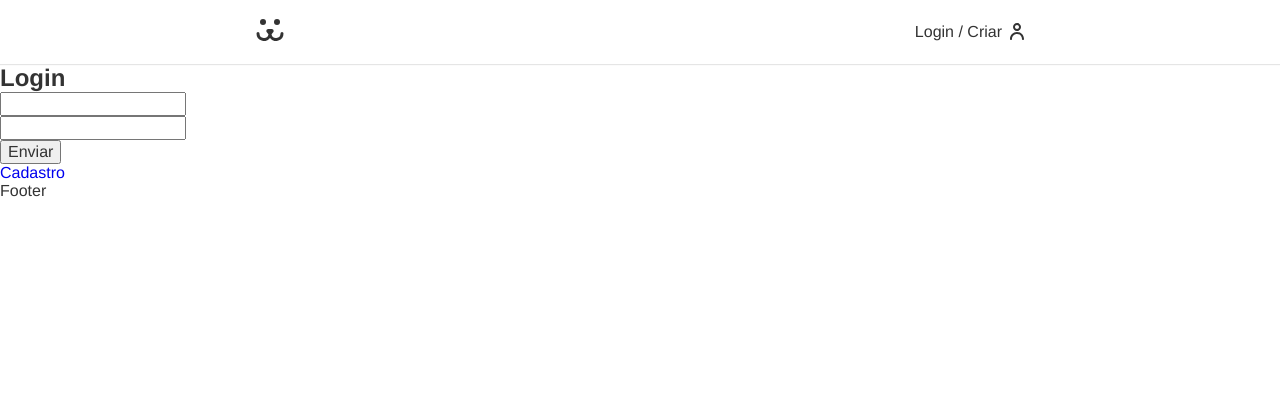
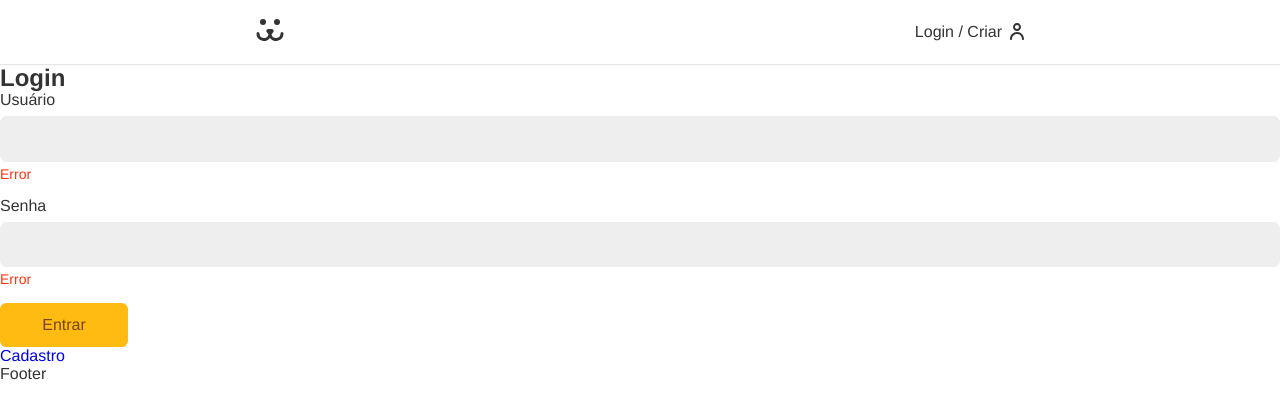
Before and after one commit to gabrielqoliveiraa/instadog, a React (Create React App) app: page /login in a window 1280 px wide. Shown: the top 418 px of the page. Built offline with nearby package versions, Linux system fonts and the light colour scheme.

Commit message:
Styled Button and Input forms

```diff
--- /dev/null
+++ b/src/Components/Forms/Button.js
@@ -0,0 +1,12 @@
+import React from 'react'
+import styles from '../../styles/Components/Button.module.css'
+
+const Button = ({children, ...props}) => {
+    return (
+        <button  {...props} className={styles.button}>
+            {children}
+        </button>
+    )
+}
+
+export default Button
--- /dev/null
+++ b/src/Components/Forms/Input.js
@@ -0,0 +1,18 @@
+import React from 'react'
+import styles from '../../styles/Components/Input.module.css'
+
+
+const Input = ({label, type, name}) => {
+    return (
+
+        <div className={styles.wrapper}>
+            <label className={styles.label} htmlFor={name}>{label}</label>
+            <input id={name} name={name} className={styles.input} type={type}/>
+            <p className={styles.error}> Error</p>
+        </div>
+
+
+    )
+}
+
+export default Input
--- a/src/Components/Login/LoginForm.js
+++ b/src/Components/Login/LoginForm.js
@@ -1,10 +1,11 @@
 import React from 'react'
 import { Link } from 'react-router-dom'
+import Button from '../Forms/Button'
+import Input from '../Forms/Input'
 
 const LoginForm = () => {
     const [username, setUsername] = React.useState('')
     const [password, setPassword] = React.useState('')
-    const [token, setToken] = React.useState('')
 
 
     function handleSubmit(event) {
@@ -25,7 +26,6 @@
       })
       .then((json) => {
         console.log(json);
-        setToken(json.token);
         return json;
       });
     }
@@ -34,10 +34,11 @@
         <section>
             <h1>Login</h1>
             <form onSubmit={handleSubmit}>
-                <input type="text" onChange={({target}) => setUsername(target.value)} value={username}/>
-                <input type="password" onChange={({target}) => setPassword(target.value)} value={password}/>
+                <Input label='Usuário' type='text' name='username'/>
+                <Input label='Senha' type='password' name='password'/>
 
-                <button>Enviar</button>
+
+                <Button>Entrar</Button>
             </form>
 
             <Link to='/login/criar'> Cadastro </Link>
--- /dev/null
+++ b/src/styles/Components/Button.module.css
@@ -0,0 +1,23 @@
+.button {
+    font-size: 1rem;
+    font-family: var(--type--first);
+    cursor: pointer;
+    border: none;
+    border-radius: 0.4rem;
+    background: #fb1;
+    color: #764701;
+    min-width: 8rem;
+    padding: 0.8rem 1.2rem;
+    box-sizing: border-box;
+    transition: 0.1s;
+}
+
+.button:hover, .button:focus{
+    outline: none;
+    box-shadow: 0 0 0 3px #fea, 0 0 0 4px #fb1;
+}
+
+.button:disabled{
+    opacity: 0.5;
+    cursor: wait;
+}
--- /dev/null
+++ b/src/styles/Components/Input.module.css
@@ -0,0 +1,35 @@
+.wrapper {
+    margin-bottom: 1rem;
+
+}
+
+.input {
+    border: 1px solid #eee;
+    display: block;
+    width: 100%;
+    font-size: 1rem;
+    padding: 0.8rem;
+    border-radius: 0.4rem;
+    background: #eee;
+    transition: 0.1;
+}
+
+
+.input:focus, .input:hover{
+    outline: none;
+    border-color: #fb1;
+    background: white;
+    box-shadow: 0 0  0 3px #fea;
+}
+
+.label {
+    display: block;
+    font-size: 1rem;
+    line-height: 1;
+    padding-bottom: 0.5rem;
+}
+.error{
+    color: #f31;
+    font-size: .875rem;
+    margin-top: 0.25rem;
+}
```
